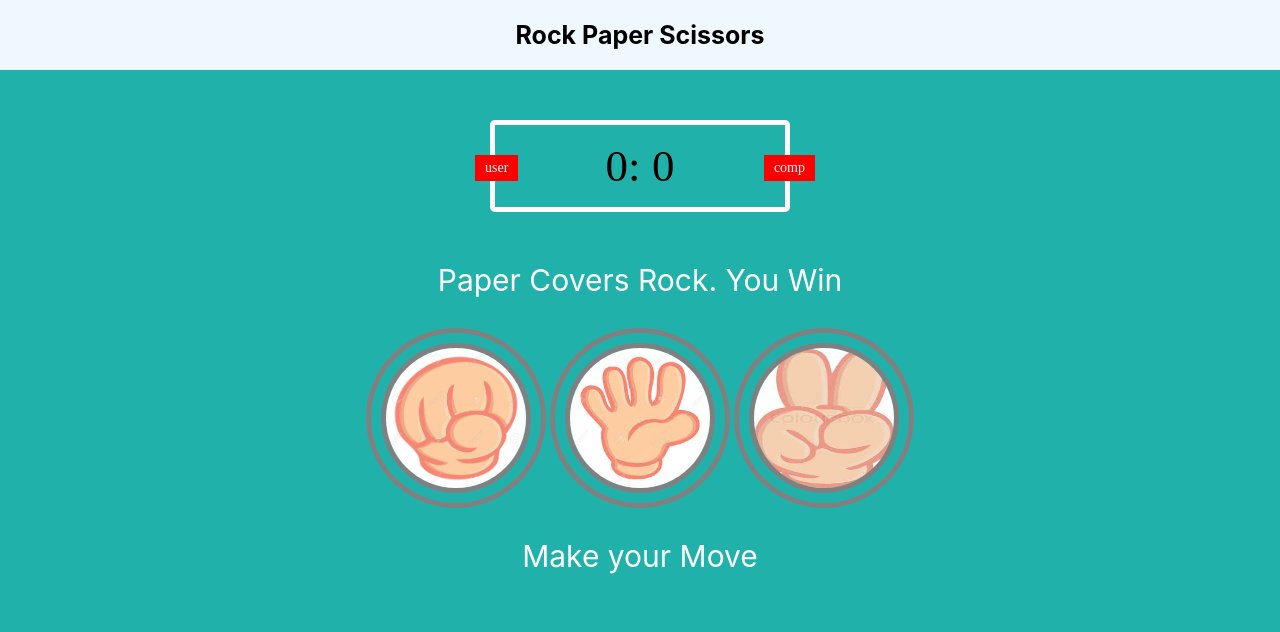
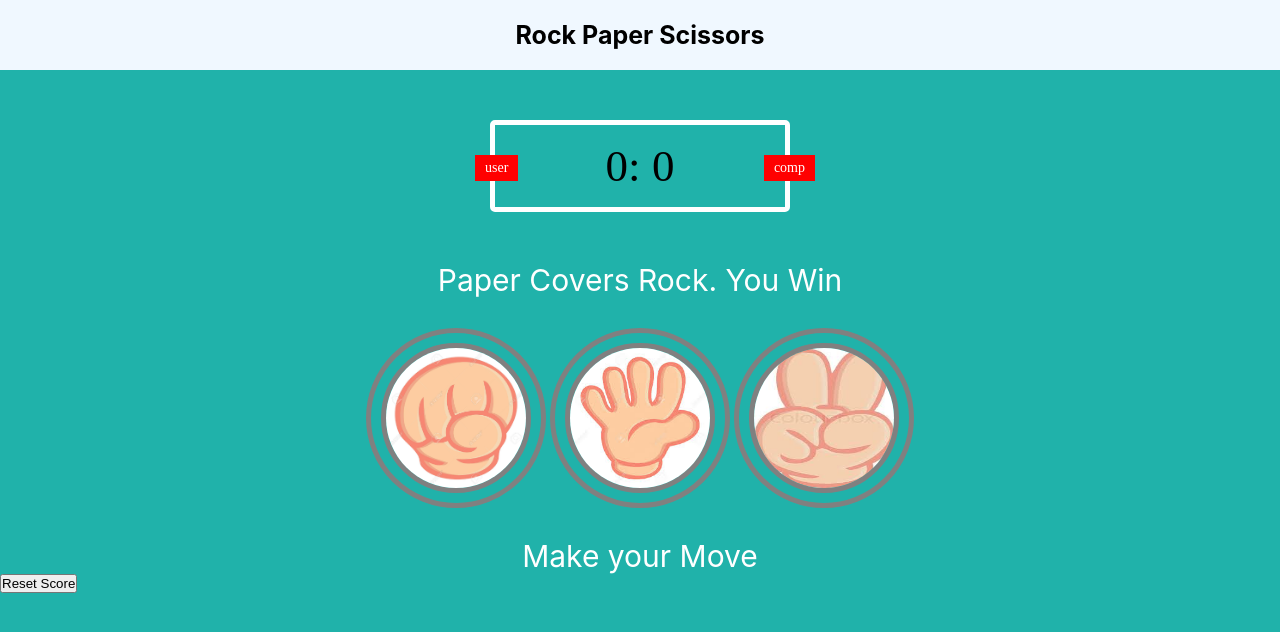
Before and after one commit to sandeepnegi1996/Rock-Paper-Scissor, a plain HTML site: page index.html in a window 1280 px wide. Drawn offline with Linux system fonts and the light colour scheme.

Commit message:
Update index.html

```diff
--- a/index.html
+++ b/index.html
@@ -24,6 +24,9 @@
 
       <span id="userscore">0</span>: <span id="computerscore">0</span>
     </div>
+
+
+
     <div class="result">
       <p>Paper Covers Rock. You Win</p>
     </div>
@@ -41,6 +44,8 @@
     </div>
 
     <p id="action-message">Make your Move</p>
+      <button id="reset" click="reset()">Reset Score</button>
+
     <audio id="audio" src="http://www.soundjay.com/button/beep-07.wav"></audio>
     <script src="app.js"></script>
   </body>
```
